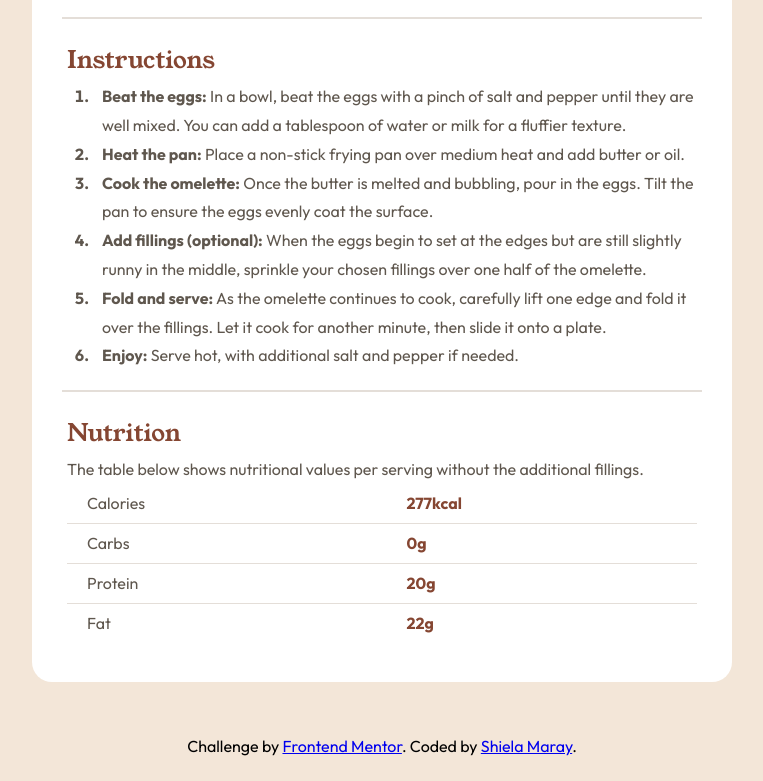
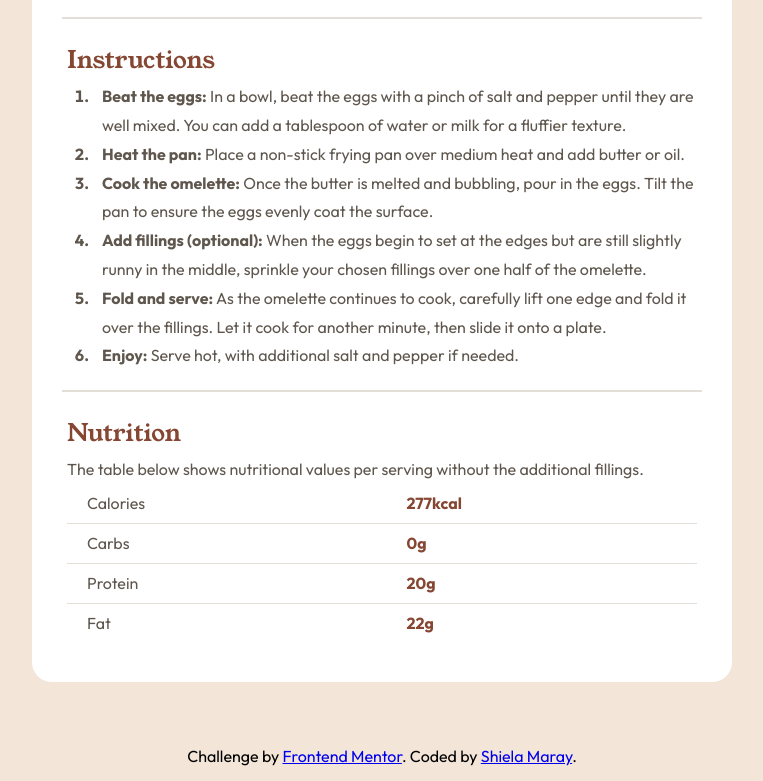
Before and after one commit to marayshiela/recipe-page-frontend-mentor, a plain HTML site: page index.html in a window 1280 px wide. Shown: the part 891-1672 px from the top of the page, without its empty margins (258-1021 px from the left). Drawn offline with Linux system fonts and the light colour scheme.

Commit message:
Update style.css

```diff
--- a/style.css
+++ b/style.css
@@ -51,6 +51,9 @@ main{
     color: var(--Stone-600);
     border-radius: 20px;
 }
+footer{
+    padding: 10px;
+}
 img{
     width: 100%;
     border-radius: 10px;
@@ -100,4 +103,5 @@ td:last-child{
     main{
         margin: 50px 20px;
     }
+
 }
```
